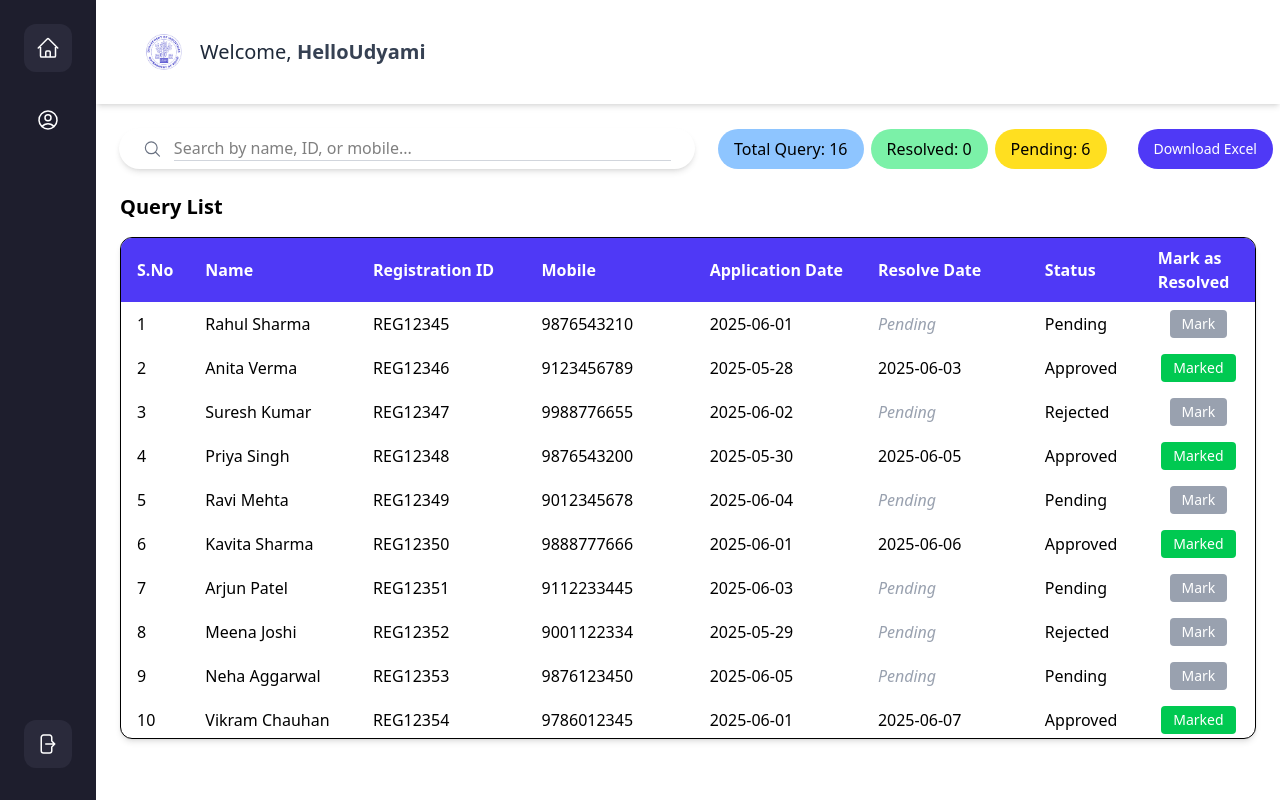
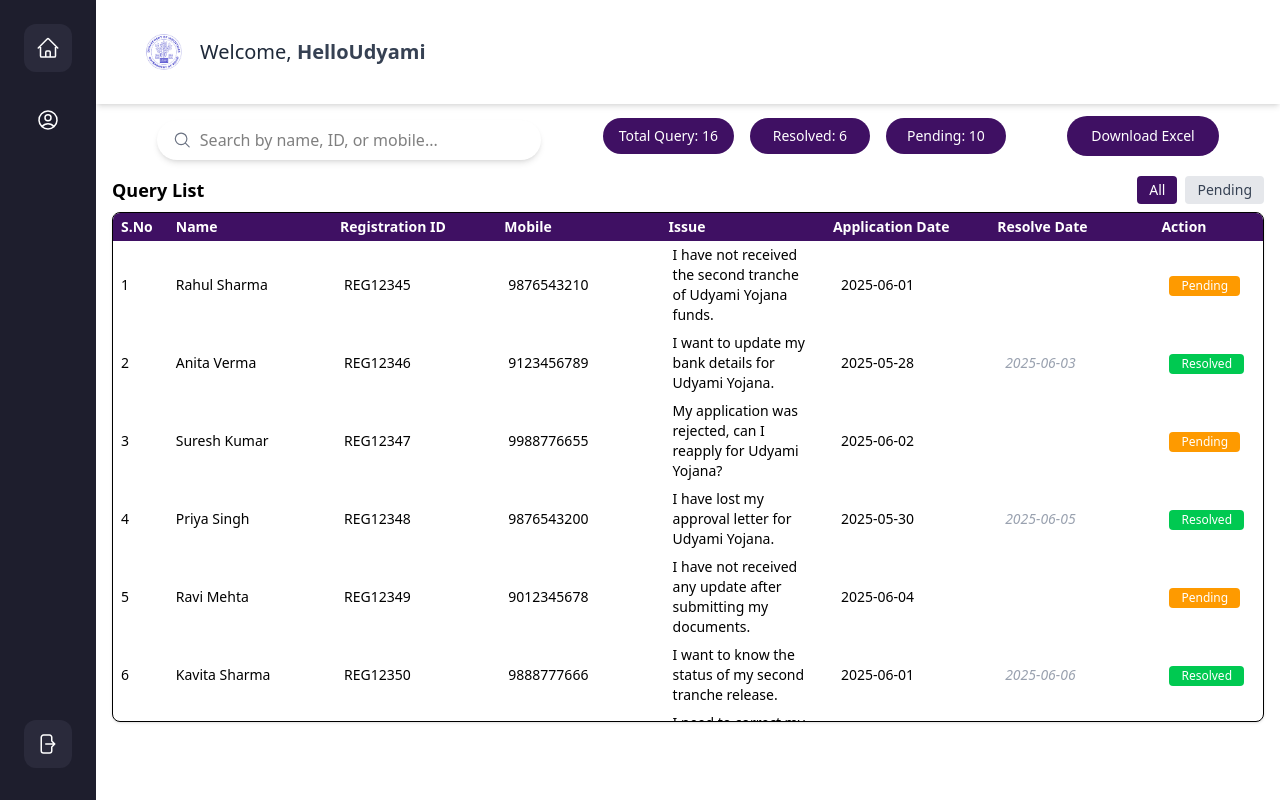
Before and after one commit to k20manish/Udyami_Bot, a React (Vite) app: page /Registration_Page in a window 1280 px wide. Built offline with nearby package versions, Linux system fonts and the light colour scheme; the HTML template or start-up script is replaced by a standard one.

Commit message:
change in the Query List

```diff
--- /dev/null
+++ b/src/component/ApplicationModal.jsx
@@ -0,0 +1,102 @@
+import React, { useState } from "react";
+
+const ApplicationModal = ({ user, onClose }) => {
+  const [comment, setComment] = useState("");
+
+  if (!user) return null;
+
+  const handleResolve = () => {
+    alert("Issue has been marked as resolved.");
+    // You can optionally pass comment or call handler here
+    onClose();
+  };
+
+  return (
+    <div className="fixed inset-0 z-50 flex items-center justify-center bg-black/30 backdrop-blur-sm px-4">
+      <div className="bg-white rounded-xl shadow-xl w-full max-w-2xl p-6 sm:p-8 space-y-6">
+        <h2 className="text-2xl font-bold text-center text-indigo-700">User Query Details</h2>
+
+        <table className="w-full text-sm text-left border-separate space-y-2">
+          <tbody className="space-y-2">
+            <tr>
+              <td className="font-medium text-gray-700">Name</td>
+              <td className="text-gray-900">{user.name}</td>
+            </tr>
+            <tr>
+              <td className="font-medium text-gray-700">Registration ID</td>
+              <td className="text-gray-900">{user.registrationId}</td>
+            </tr>
+            <tr>
+              <td className="font-medium text-gray-700">Mobile</td>
+              <td className="text-gray-900">{user.mobile}</td>
+            </tr>
+            <tr>
+              <td className="font-medium text-gray-700">Issue</td>
+              <td className="text-gray-900">{user.issue}</td>
+            </tr>
+            <tr>
+              <td className="font-medium text-gray-700">Application Date</td>
+              <td className="text-gray-900">{user.applicationDate}</td>
+            </tr>
+            <tr>
+              <td className="font-medium text-gray-700">Status</td>
+              <td className="text-gray-900">{user.status}</td>
+            </tr>
+            <tr>
+              <td className="font-medium text-gray-700">Resolve Date</td>
+              <td className="text-gray-900">{user.resolvedDate || "Pending"}</td>
+            </tr>
+          </tbody>
+        </table>
+
+        {/* Conditionally show only if status is Pending */}
+        {user.status === "Pending" && (
+          <>
+            <div>
+              <label htmlFor="comment" className="block text-sm font-medium text-gray-700 mb-1">
+                Add Comment
+              </label>
+              <textarea
+                id="comment"
+                rows="3"
+                className="w-full border border-gray-300 rounded-md p-2 focus:outline-none focus:ring-2 focus:ring-indigo-500"
+                placeholder="Enter any remarks before resolving..."
+                value={comment}
+                onChange={(e) => setComment(e.target.value)}
+              />
+            </div>
+
+            <div className="flex justify-end space-x-4">
+              <button
+                onClick={onClose}
+                className="px-4 py-2 bg-gray-200 text-gray-800 rounded hover:bg-gray-300"
+              >
+                Cancel
+              </button>
+              <button
+                onClick={handleResolve}
+                className="px-4 py-2 bg-green-600 text-white rounded hover:bg-green-700"
+              >
+                Mark as Resolved
+              </button>
+            </div>
+          </>
+        )}
+
+        {/* Always show Cancel if already resolved */}
+        {user.status === "Resolved" && (
+          <div className="flex justify-end">
+            <button
+              onClick={onClose}
+              className="px-4 py-2 bg-gray-200 text-gray-800 rounded hover:bg-gray-300"
+            >
+              Close
+            </button>
+          </div>
+        )}
+      </div>
+    </div>
+  );
+};
+
+export default ApplicationModal;
--- a/src/component/Registration_List.jsx
+++ b/src/component/Registration_List.jsx
@@ -1,61 +1,118 @@
-import React from "react";
+import React, { useState } from "react";
+import ApplicationModal from "./ApplicationModal";
 
 const Registration_List = ({ data = [], handleMarkResolved }) => {
+  const [selectedUser, setSelectedUser] = useState(null);
+  const [filter, setFilter] = useState("All");
+
+  // Filter the data based on selected filter
+  const filteredData =
+    filter === "Pending"
+      ? data.filter((user) => user.status === "Pending")
+      : data;
+
   return (
-    <div className="p-4 sm:p-6 overflow-hidden">
-      <h2 className="text-lg sm:text-xl font-bold mb-4">Query List</h2>
+    <div className="p-2 sm:p-4 overflow-hidden">
+      <div className="flex justify-between items-center mb-2">
+        <h2 className="text-base sm:text-lg font-bold">Query List</h2>
 
-      {/* Scroll wrapper for both X (on small) and Y */}
-      <div className="border rounded-xl shadow-md bg-white overflow-hidden">
-        <div className="max-h-[500px] overflow-y-auto">
+        <div className="space-x-2">
+          <button
+            onClick={() => setFilter("All")}
+            className={`px-3 py-1 rounded text-sm ${
+              filter === "All"
+                ? "bg-[#3f1063] text-white"
+                : "bg-gray-200 text-gray-700"
+            }`}
+          >
+            All
+          </button>
+          <button
+            onClick={() => setFilter("Pending")}
+            className={`px-3 py-1 rounded text-sm ${
+              filter === "Pending"
+                ? "bg-[#3f1063] text-white"
+                : "bg-gray-200 text-gray-700"
+            }`}
+          >
+            Pending
+          </button>
+        </div>
+      </div>
+
+      <div className="border rounded-lg shadow bg-white overflow-hidden">
         <div className="w-full overflow-x-auto">
-            <table className="min-w-[800px] w-full border-collapse table-auto text-sm md:text-base">
-              <thead className="bg-indigo-600 text-white sticky top-0 z-10 ">
+          <div className="min-w-[800px]">
+            <table className="w-full table-fixed text-[10px] sm:text-xs md:text-sm">
+              <thead className="bg-[#3f1063] text-white">
                 <tr>
-                  <th className="px-2 sm:px-4 py-2 w-[5%] text-left">S.No</th>
-                  <th className="px-2 sm:px-4 py-2 w-[15%] text-left">Name</th>
-                  <th className="px-2 sm:px-4 py-2 w-[15%] text-left">Registration ID</th>
-                  <th className="px-2 sm:px-4 py-2 w-[15%] text-left">Mobile</th>
-                  <th className="px-2 sm:px-4 py-2 w-[15%] text-left">Application Date</th>
-                  <th className="px-2 sm:px-4 py-2 w-[15%] text-left">Resolve Date</th>
-                  <th className="px-2 sm:px-4 py-2 w-[10%] text-left">Status</th>
-                  <th className="px-2 sm:px-4 py-2 w-[10%] text-left">Mark as Resolved</th>
+                  <th className="px-2 py-1 text-left w-[5%]">S.No</th>
+                  <th className="px-2 py-1 text-left w-[15%]">Name</th>
+                  <th className="px-2 py-1 text-left w-[15%]">Registration ID</th>
+                  <th className="px-2 py-1 text-left w-[15%]">Mobile</th>
+                  <th className="px-2 py-1 text-left w-[15%]">Issue</th>
+                  <th className="px-2 py-1 text-left w-[15%]">Application Date</th>
+                  <th className="px-2 py-1 text-left w-[15%]">Resolve Date</th>
+                  <th className="px-2 py-1 text-left w-[10%]">Action</th>
                 </tr>
               </thead>
+            </table>
+
+            <div className="max-h-[60vh] overflow-y-auto scrollbar-thin scrollbar-thumb-gray-400 scrollbar-track-gray-100">
+              <table className="w-full table-fixed text-[10px] sm:text-xs md:text-sm">
                 <tbody>
-                {data.map((user, index) => (
-                  <tr key={user.id} className="hover:bg-gray-50">
-                    <td className="px-2 sm:px-4 py-2">{index + 1}</td>
-                    <td className="px-2 sm:px-4 py-2">{user.name}</td>
-                    <td className="px-2 sm:px-4 py-2">{user.registrationId}</td>
-                    <td className="px-2 sm:px-4 py-2">{user.mobile}</td>
-                    <td className="px-2 sm:px-4 py-2">{user.applicationDate}</td>
-                    <td className="px-2 sm:px-4 py-2">
+                  {filteredData.map((user, index) => (
+                    <tr
+                      key={user.id}
+                      className="hover:bg-gray-50 cursor-pointer"
+                      onClick={() => setSelectedUser(user)}
+                    >
+                      <td className="px-2 py-1 w-[5%]">{index + 1}</td>
+                      <td className="px-2 py-1 w-[15%]">{user.name}</td>
+                      <td className="px-3 py-1 w-[15%]">{user.registrationId}</td>
+                      <td className="px-3 py-1 w-[15%]">{user.mobile}</td>
+                      <td className="px-3 py-1 w-[15%]">{user.issue}</td>
+                      <td className="px-4 py-1 w-[15%]">{user.applicationDate}</td>
+                      <td className="px-4 py-1 w-[15%]">
                         {user.approvedDate || (
-                        <span className="text-gray-400 italic">Pending</span>
+                          <span className="text-gray-400 italic">
+                            {user.resolvedDate}
+                          </span>
                         )}
                       </td>
-                    <td className="px-2 sm:px-4 py-2">{user.status}</td>
-                    <td className="px-2 sm:px-4 py-2 text-center">
+                      <td className="px-4 py-1 w-[10%]">
                         <button
-                        onClick={() => handleMarkResolved?.(user.id)}
-                        className={`px-3 py-1 rounded text-sm ${
-                          user.status === "Approved"
-                            ? "bg-green-500 text-white"
-                            : "bg-gray-400 text-white hover:bg-gray-600 cursor-not-allowed"
+                          className={`px-3 py-[2px] rounded text-[10px] sm:text-xs ${
+                            user.status === "Resolved"
+                              ? "bg-green-500 text-white hover:bg-green-600"
+                              : "bg-amber-500 text-white cursor-default"
                           }`}
-                        disabled={user.status === "Approved"}
                         >
-                        {user.status === "Approved" ? "Marked" : "Mark"}
+                          {user.status === "Resolved" ? "Resolved" : "Pending"}
                         </button>
                       </td>
                     </tr>
                   ))}
                 </tbody>
               </table>
+              {filteredData.length === 0 && (
+                <div className="text-center text-gray-500 py-4">No queries found.</div>
+              )}
             </div>
           </div>
         </div>
+      </div>
+
+      {selectedUser && (
+        <ApplicationModal
+          user={selectedUser}
+          onClose={() => setSelectedUser(null)}
+          onConfirmResolve={() => {
+            handleMarkResolved?.(selectedUser.id);
+            setSelectedUser(null);
+          }}
+        />
+      )}
     </div>
   );
 };
--- a/src/component/Registration_Navbar.jsx
+++ b/src/component/Registration_Navbar.jsx
@@ -41,44 +41,50 @@ const Registration_Navbar = ({ data, onSearch }) => {
     onSearch(value); // send to parent
   };
 
-  //count logic
+  // Count logic
   const totalQuery = data.length;
-  const totalResolved = data.filter(
-    (item) => item.status === "Resolved"
-  ).length;
+  const totalResolved = data.filter((item) => item.status === "Resolved").length;
   const totalPending = data.filter((item) => item.status === "Pending").length;
 
   return (
-    <div className="flex flex-wrap justify-evenly items-center">
-      <div className="mt-6 mx-4 flex items-center justify-between bg-white shadow-md px-6 py-2 rounded-full w-full max-w-xl">
-        <div className="flex items-center gap-3 flex-grow">
+    <div className="flex flex-col lg:flex-row lg:flex-wrap justify-evenly items-center px-4 gap-4">
+
+      {/* Search Input */}
+      <div className="mt-4 w-full max-w-sm">
+        <div className="flex items-center bg-white shadow-md px-4 py-2 rounded-full w-full">
           <MagnifyingGlassIcon className="h-5 w-5 text-gray-500" />
           <input
             type="text"
             placeholder="Search by name, ID, or mobile..."
             value={searchTerm}
             onChange={handleSearchChange}
-            className="w-full border-b border-gray-300 focus:outline-none focus:border-blue-500"
+            className="w-full ml-2 border-none focus:outline-none"
           />
         </div>
       </div>
 
-      <div className="bg-blue-300 mt-6 px-4 py-2 rounded-full">
+      {/* Count Stats */}
+      <div className="flex flex-wrap justify-center gap-4 mt-2">
+        <div className="bg-[#3f1063] text-white px-4 py-2 rounded-full text-sm text-center min-w-[120px]">
           Total Query: {totalQuery}
         </div>
-      <div className="bg-green-300 mt-6 px-4 py-2 rounded-full">
+        <div className="bg-[#3f1063] text-white px-4 py-2 rounded-full text-sm text-center min-w-[120px]">
           Resolved: {totalResolved}
         </div>
-      <div className="bg-yellow-300 mt-6 px-4 py-2 rounded-full">
+        <div className="bg-[#3f1063] text-white px-4 py-2 rounded-full text-sm text-center min-w-[120px]">
           Pending: {totalPending}
         </div>
+      </div>
 
+      {/* Download Button */}
+      <div className="mt-2">
         <button
           onClick={handleDownload}
-        className="ml-6 h-10 mt-6 px-4  bg-indigo-600 text-white rounded-full text-sm hover:bg-indigo-700"
+          className="h-10 px-6 bg-[#3f1063] text-white rounded-full text-sm hover:opacity-90 transition"
         >
           Download Excel
         </button>
+      </div>
     </div>
   );
 };
--- a/src/component/Registration_Page.jsx
+++ b/src/component/Registration_Page.jsx
@@ -1,14 +1,12 @@
-import React, { useState,useEffect} from 'react';
+import React, { useState, useEffect } from 'react';
 import SideBar from './SideBar';
 import Registration_Navbar from './Registration_Navbar';
 import HeaderSection from './HeaderSection';
 import Registration_List from './Registration_List';
 
 function Registration_Page() {
-  const [originalData, setOriginalData] = useState([]); // fetched or dummy data
+  const [originalData, setOriginalData] = useState([]);
   const [filteredData, setFilteredData] = useState([]);
-
-
 
   const [registrationData, setRegistrationData] = useState([
     {
@@ -18,142 +16,158 @@ function Registration_Page() {
       mobile: '9876543210',
       status: 'Pending',
       applicationDate: '2025-06-01',
-      approvedDate: '',
+      resolvedDate: '',
+      issue: "I have not received the second tranche of Udyami Yojana funds.",
     },
     {
       id: 2,
       name: 'Anita Verma',
       registrationId: 'REG12346',
       mobile: '9123456789',
-      status: 'Approved',
+      status: 'Resolved',
       applicationDate: '2025-05-28',
-      approvedDate: '2025-06-03',
+      resolvedDate: '2025-06-03',
+      issue: "I want to update my bank details for Udyami Yojana.",
     },
     {
-    "id": 3,
-    "name": "Suresh Kumar",
-    "registrationId": "REG12347",
-    "mobile": "9988776655",
-    "status": "Rejected",
-    "applicationDate": "2025-06-02",
-    "approvedDate": ""
+      id: 3,
+      name: "Suresh Kumar",
+      registrationId: "REG12347",
+      mobile: "9988776655",
+      status: "Pending",
+      applicationDate: "2025-06-02",
+      resolvedDate: "",
+      issue: "My application was rejected, can I reapply for Udyami Yojana?",
     },
     {
-    "id": 4,
-    "name": "Priya Singh",
-    "registrationId": "REG12348",
-    "mobile": "9876543200",
-    "status": "Approved",
-    "applicationDate": "2025-05-30",
-    "approvedDate": "2025-06-05"
+      id: 4,
+      name: "Priya Singh",
+      registrationId: "REG12348",
+      mobile: "9876543200",
+      status: "Resolved",
+      applicationDate: "2025-05-30",
+      resolvedDate: "2025-06-05",
+      issue: "I have lost my approval letter for Udyami Yojana.",
     },
     {
-    "id": 5,
-    "name": "Ravi Mehta",
-    "registrationId": "REG12349",
-    "mobile": "9012345678",
-    "status": "Pending",
-    "applicationDate": "2025-06-04",
-    "approvedDate": ""
+      id: 5,
+      name: "Ravi Mehta",
+      registrationId: "REG12349",
+      mobile: "9012345678",
+      status: "Pending",
+      applicationDate: "2025-06-04",
+      resolvedDate: "",
+      issue: "I have not received any update after submitting my documents.",
     },
     {
-    "id": 6,
-    "name": "Kavita Sharma",
-    "registrationId": "REG12350",
-    "mobile": "9888777666",
-    "status": "Approved",
-    "applicationDate": "2025-06-01",
-    "approvedDate": "2025-06-06"
+      id: 6,
+      name: "Kavita Sharma",
+      registrationId: "REG12350",
+      mobile: "9888777666",
+      status: "Resolved",
+      applicationDate: "2025-06-01",
+      resolvedDate: "2025-06-06",
+      issue: "I want to know the status of my second tranche release.",
     },
     {
-    "id": 7,
-    "name": "Arjun Patel",
-    "registrationId": "REG12351",
-    "mobile": "9112233445",
-    "status": "Pending",
-    "applicationDate": "2025-06-03",
-    "approvedDate": ""
+      id: 7,
+      name: "Arjun Patel",
+      registrationId: "REG12351",
+      mobile: "9112233445",
+      status: "Pending",
+      applicationDate: "2025-06-03",
+      resolvedDate: "",
+      issue: "I need to correct my name in the Udyami Yojana application.",
     },
     {
-    "id": 8,
-    "name": "Meena Joshi",
-    "registrationId": "REG12352",
-    "mobile": "9001122334",
-    "status": "Rejected",
-    "applicationDate": "2025-05-29",
-    "approvedDate": ""
+      id: 8,
+      name: "Meena Joshi",
+      registrationId: "REG12352",
+      mobile: "9001122334",
+      status: "Pending",
+      applicationDate: "2025-05-29",
+      resolvedDate: "",
+      issue: "Why was my Udyami Yojana application rejected?",
     },
     {
-    "id": 9,
-    "name": "Neha Aggarwal",
-    "registrationId": "REG12353",
-    "mobile": "9876123450",
-    "status": "Pending",
-    "applicationDate": "2025-06-05",
-    "approvedDate": ""
+      id: 9,
+      name: "Neha Aggarwal",
+      registrationId: "REG12353",
+      mobile: "9876123450",
+      status: "Pending",
+      applicationDate: "2025-06-05",
+      resolvedDate: "",
+      issue: "I have not received the login credentials for the portal.",
     },
     {
-    "id": 10,
-    "name": "Vikram Chauhan",
-    "registrationId": "REG12354",
-    "mobile": "9786012345",
-    "status": "Approved",
-    "applicationDate": "2025-06-01",
-    "approvedDate": "2025-06-07"
+      id: 10,
+      name: "Vikram Chauhan",
+      registrationId: "REG12354",
+      mobile: "9786012345",
+      status: "Resolved",
+      applicationDate: "2025-06-01",
+      resolvedDate: "2025-06-07",
+      issue: "I want to change my registered mobile number.",
     },
     {
-    "id": 11,
-    "name": "Ruchi Deshmukh",
-    "registrationId": "REG12355",
-    "mobile": "9911991100",
-    "status": "Rejected",
-    "applicationDate": "2025-05-31",
-    "approvedDate": ""
+      id: 11,
+      name: "Ruchi Deshmukh",
+      registrationId: "REG12355",
+      mobile: "9911991100",
+      status: "Pending",
+      applicationDate: "2025-05-31",
+      resolvedDate: "",
+      issue: "I submitted all documents but my application was rejected.",
     },
     {
-    "id": 12,
-    "name": "Alok Sinha",
-    "registrationId": "REG12356",
-    "mobile": "9090909090",
-    "status": "Pending",
-    "applicationDate": "2025-06-06",
-    "approvedDate": ""
+      id: 12,
+      name: "Alok Sinha",
+      registrationId: "REG12356",
+      mobile: "9090909090",
+      status: "Pending",
+      applicationDate: "2025-06-06",
+      resolvedDate: "",
+      issue: "I want to know the expected approval date for my application.",
     },
     {
-    "id": 13,
-    "name": "Bhavna Kapoor",
-    "registrationId": "REG12357",
-    "mobile": "9800001111",
-    "status": "Approved",
-    "applicationDate": "2025-06-02",
-    "approvedDate": "2025-06-08"
+      id: 13,
+      name: "Bhavna Kapoor",
+      registrationId: "REG12357",
+      mobile: "9800001111",
+      status: "Resolved",
+      applicationDate: "2025-06-02",
+      resolvedDate: "2025-06-08",
+      issue: "I have not received the funds in my bank account yet.",
     },
     {
-    "id": 14,
-    "name": "Karan Yadav",
-    "registrationId": "REG12358",
-    "mobile": "9991112233",
-    "status": "Rejected",
-    "applicationDate": "2025-05-27",
-    "approvedDate": ""
+      id: 14,
+      name: "Karan Yadav",
+      registrationId: "REG12358",
+      mobile: "9991112233",
+      status: "Pending",
+      applicationDate: "2025-05-27",
+      resolvedDate: "",
+      issue: "I want to appeal against the rejection of my application.",
     },
     {
-    "id": 15,
-    "name": "Sneha Iyer",
-    "registrationId": "REG12359",
-    "mobile": "9300456789",
-    "status": "Approved",
-    "applicationDate": "2025-06-03",
-    "approvedDate": "2025-06-09"
+      id: 15,
+      name: "Sneha Iyer",
+      registrationId: "REG12359",
+      mobile: "9300456789",
+      status: "Resolved",
+      applicationDate: "2025-06-03",
+      resolvedDate: "2025-06-09",
+      issue: "I need help with uploading documents for the next phase.",
     },
     {
-    "id": 16,
-    "name": "Amitabh Roy",
-    "registrationId": "REG12360",
-    "mobile": "9876000000",
-    "status": "Pending",
-    "applicationDate": "2025-06-05",
-    "approvedDate": ""
+      id: 16,
+      name: "Amitabh Roy",
+      registrationId: "REG12360",
+      mobile: "9876000000",
+      status: "Pending",
+      applicationDate: "2025-06-05",
+      resolvedDate: "",
+      issue: "I have lost my registration ID for Udyami Yojana.",
     }
   ]);
 
@@ -161,7 +175,6 @@ function Registration_Page() {
     setOriginalData(registrationData);
     setFilteredData(registrationData);
   }, [registrationData]);
-
 
   const handleSearch = (query) => {
     const lowerQuery = query.toLowerCase();
@@ -177,16 +190,24 @@ function Registration_Page() {
   };
 
   const handleMarkResolved = (id) => {
+    const today = new Date().toISOString().split("T")[0];
+
     const updated = originalData.map((item) =>
-      item.id === id ? { ...item, status: "Approved", approvedDate: new Date().toISOString().split("T")[0] } : item
+      item.id === id
+        ? {
+            ...item,
+            status: "Resolved",
+            resolvedDate: today,
+          }
+        : item
     );
+
     setOriginalData(updated);
     setFilteredData(updated);
   };
 
   return (
-    <div className="bg-white h-screen flex overflow-hidden"> {/* Full screen layout */}
-
+    <div className="bg-white h-screen flex overflow-hidden">
       {/* Sidebar */}
       <div className="h-full w-24 shrink-0">
         <SideBar />
@@ -194,7 +215,6 @@ function Registration_Page() {
 
       {/* Main content */}
       <div className="flex flex-col w-full h-full">
-
         {/* Fixed Header */}
         <div className="shrink-0">
           <HeaderSection />
@@ -202,7 +222,6 @@ function Registration_Page() {
 
         {/* Content below header */}
         <div className="flex flex-col flex-grow overflow-hidden">
-
           {/* Fixed Navbar */}
           <div className="shrink-0">
             <Registration_Navbar data={registrationData} onSearch={handleSearch} />
@@ -210,7 +229,7 @@ function Registration_Page() {
 
           {/* Scrollable List */}
           <div className="flex-grow overflow-hidden">
-            <Registration_List data={filteredData}  handleMarkResolved={handleMarkResolved}/>
+            <Registration_List data={filteredData} handleMarkResolved={handleMarkResolved} />
           </div>
         </div>
       </div>
```
Lines whose indentation alone changed are shown as unchanged.
